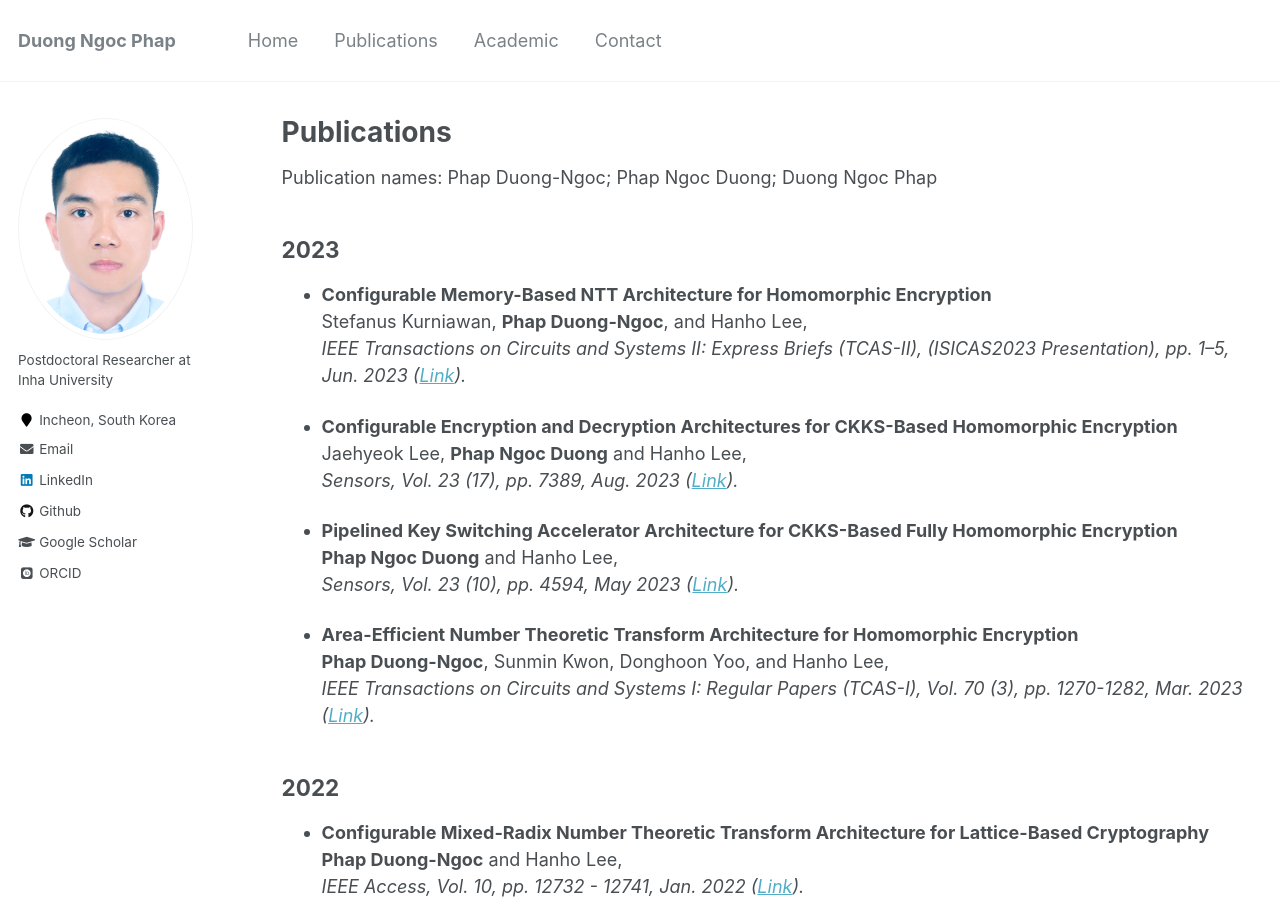
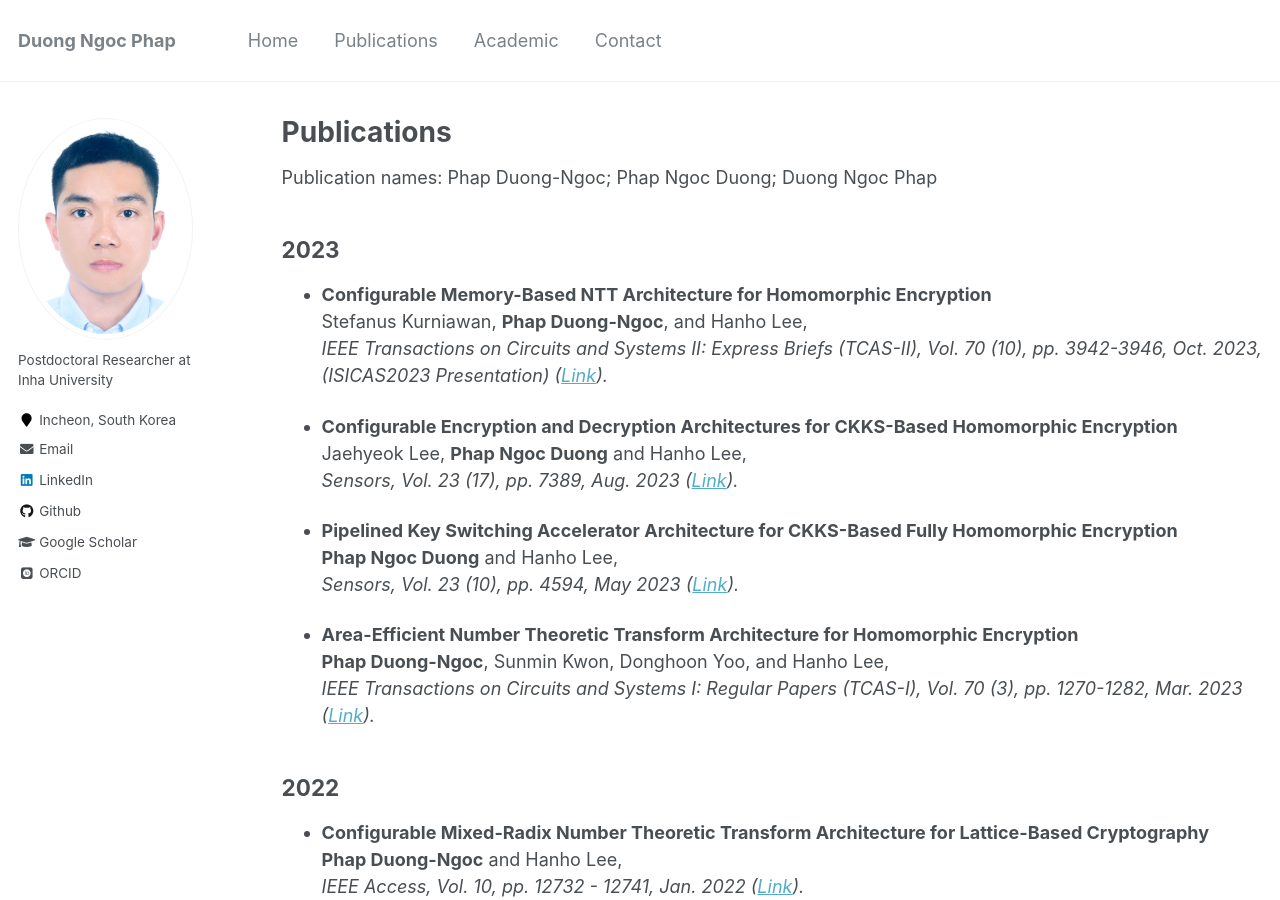
Before and after one commit to phapdn/phapdn.github.io, a Jekyll site: the page built from _pages/publications.md, in a window 1280 px wide and 900 px high. Built offline with Jekyll 4.4.1, drawn with Linux system fonts in a browser that asks for light colours; some web fonts are replaced.

Commit message:
Update publications.md

```diff
--- a/_pages/publications.md
+++ b/_pages/publications.md
@@ -11,7 +11,7 @@ Publication names: Phap Duong-Ngoc; Phap Ngoc Duong; Duong Ngoc Phap
 
 * **Configurable Memory-Based NTT Architecture for Homomorphic Encryption**
   Stefanus Kurniawan, **Phap Duong-Ngoc**, and Hanho Lee,
-  *IEEE Transactions on Circuits and Systems II: Express Briefs (TCAS-II), (ISICAS2023 Presentation), pp. 1--5, Jun. 2023 (<a href="https://ieeexplore.ieee.org/document/10163901">Link</a>).*
+  *IEEE Transactions on Circuits and Systems II: Express Briefs (TCAS-II), Vol. 70 (10), pp. 3942-3946, Oct. 2023, (ISICAS2023 Presentation) (<a href="https://ieeexplore.ieee.org/document/10163901">Link</a>).*
 
 * **Configurable Encryption and Decryption Architectures for CKKS-Based Homomorphic Encryption**
   Jaehyeok Lee, **Phap Ngoc Duong** and Hanho Lee,
```
